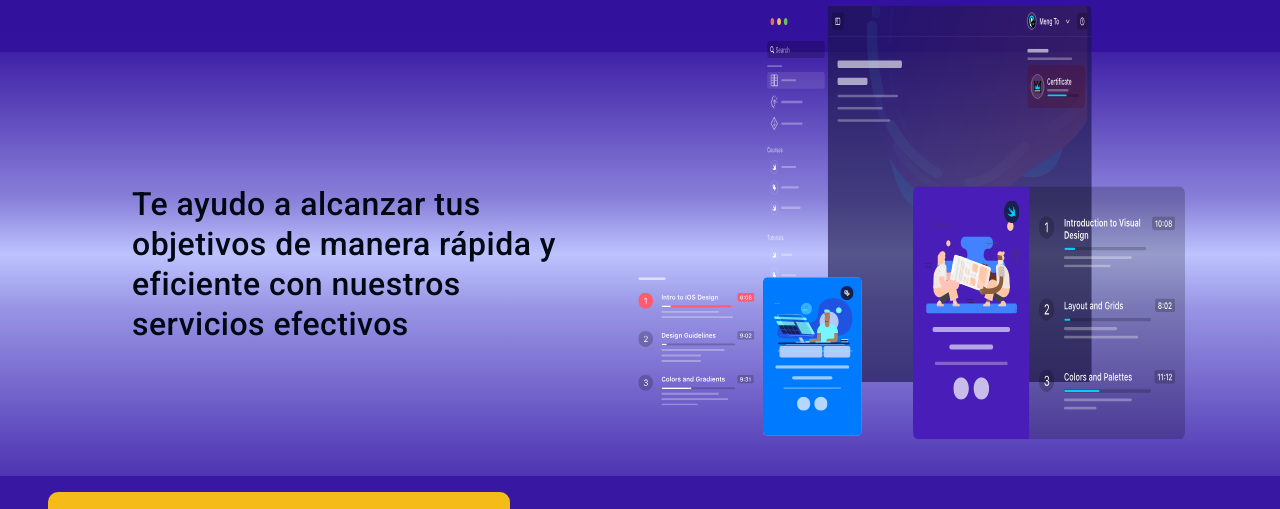
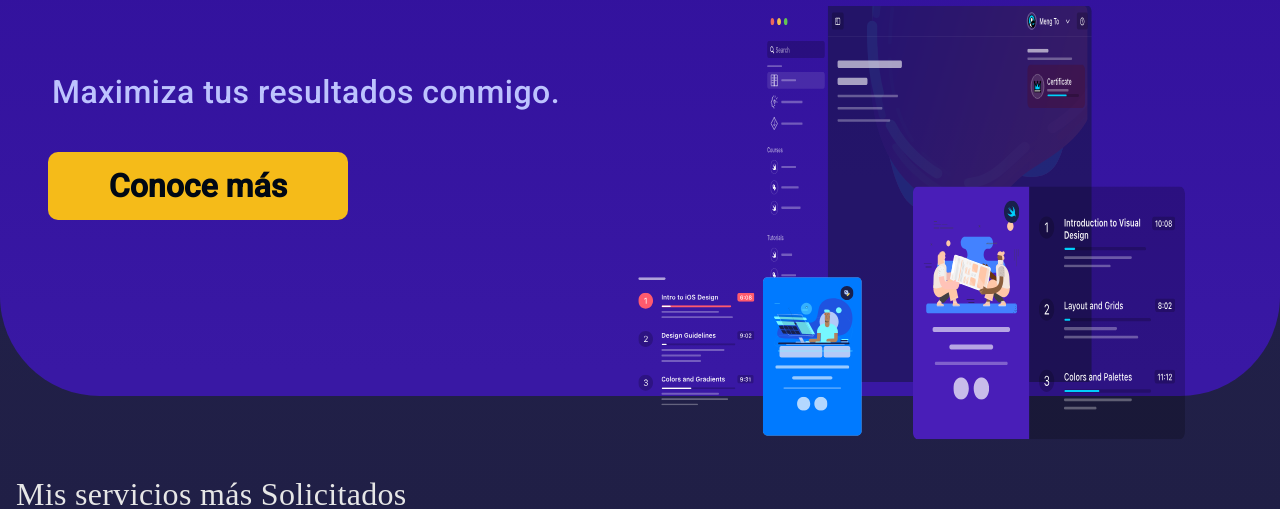
Before and after one commit to DengelLionel/site_dengel, a Next.js app: page / in a window 1280 px wide. Shown: the part 204-713 px from the top of the page. Built offline with nearby package versions, Linux system fonts and the light colour scheme; a web font is replaced by a local one.

Commit message:
align center

```diff
--- a/pages/index.tsx
+++ b/pages/index.tsx
@@ -58,14 +58,11 @@ const[openMenuDesktop,setOpenMenuDesktop]=useState(false)
 
       <main className='bg-gradient-to-t from-secundary2 via-secundary3 to-secundary3 ' >
 
-   {/*   <section className='bg-gradient-to-t from-primary via-secundary to-secundary h-auto rounded-bl-[36px] rounded-br-[90px] overflow-hidden xl:h-[586px] '>
-      <h2 className={styles.textPresent}>Creo apps efectivas con diseño y codificación de calidad</h2>
-     </section> */}
      <section className={styles.fondo}>
      <h2 className={styles.textPresent}>Creo apps efectivas con diseño y codificación de calidad</h2>
 
      <article className={styles.seccion}>
-      <p className=' lg:w-[560px] xl:p-[100px]  xl:w-[650px]'>Te ayudo a alcanzar tus objetivos de manera rápida y eficiente con nuestros servicios efectivos</p>
+      <p className=' lg:w-[560px]'>Maximiza tus resultados conmigo.</p>
      </article>
 
      <article className='hidden lg:flex lg:absolute lg:left-[410px]  lg:top-[170px] xl:absolute xl:left-[630px] xl:top-[210px]'>
--- a/styles/Home.module.css
+++ b/styles/Home.module.css
@@ -4,6 +4,7 @@
   font-size: 36px;
   font-family: 'Rowdies', sans-serif;
   font-weight: 500;
+  text-align: center;
   color: #BDC3FD;
   padding: 16px;
   line-height: 45px;
@@ -20,7 +21,7 @@ margin-bottom: 12px;
   padding-top: 10px;
   padding-bottom: 10px;
   border-radius: 10px;
-  width: 100%;
+  width: 200px;
 }
 .linkNavLittleDesktop{
   color: #fafafa;
@@ -32,18 +33,21 @@ margin-bottom: 12px;
 .fondo{
   background: linear-gradient(180deg, #300F9A 0%, #3918A4 95.7%);
   border-radius: 0 0 100px 100px ;
-
+  display: flex;
+  flex-direction: column;
+  justify-content: center;
+  align-items: center;
 }
 
 .seccion{
-  background: linear-gradient(180deg, rgba(50, 17, 157, 0.38) -5.68%, rgba(153, 149, 229, 0.838142) 34.83%, #BDC3FE 47.72%, rgba(166, 166, 238, 0.87582) 60.61%, rgba(54, 21, 161, 0.26) 112.17%);
+
   padding: 16px;
   font-family: 'Roboto', sans-serif;
   font-weight: 500;
   font-size: 24px;
   line-height: 35px;
   letter-spacing: 0.015em;
-  color: #000814;
+  color: #BDC3FE;
 }
 .misServicios{
   font-family: 'Rowdies';
@@ -61,6 +65,7 @@ color: #E6E6E6;
     font-size: 40px;
     font-family: 'Rowdies', sans-serif;
     font-weight: 500;
+    text-align: center;
     color: #BDC3FD;
     width: 500px;
     padding: 16px;
@@ -68,7 +73,13 @@ color: #E6E6E6;
   letter-spacing: 0.015em;
   margin-bottom: 12px;
   }
+ .fondo{
+display: flex;
+flex-direction: column;
+justify-content: center;
+align-items: center;
 
+ }
   .seccion{
 
     font-family: 'Roboto', sans-serif;
@@ -77,10 +88,11 @@ color: #E6E6E6;
     padding: 16px;
     line-height: 35px;
     letter-spacing: 0.015em;
-    color: #000814;
+    color: #BDC3FE;
   }
   .button{
     font-size: 26px;
+    width: 292px;
   }
 }
 
@@ -106,7 +118,7 @@ color: #E6E6E6;
     line-height: 50px;
     padding: 20px;
     letter-spacing: 0.015em;
-    color: #000814;
+    color: #BDC3FE;
   }
   .button{
     font-size: 32px;
@@ -125,10 +137,10 @@ color: #E6E6E6;
     line-height: 60px;
   letter-spacing: 0.015em;
   margin-bottom: 12px;
-
+  text-align: start;
   }
   .button{
-    width:38%;
+    width:280px;
     font-size: 26px;
   }
   .seccion{
@@ -141,10 +153,15 @@ color: #E6E6E6;
     font-size: 32px;
     line-height: 40px;
     letter-spacing: 0.015em;
-    color: #000814;
+    color: #BDC3FE;
   }
   .fondo{
     padding-bottom:32px;
+    height:600px ;
+    display: flex;
+    flex-direction: column;
+    justify-content:start;
+    align-items: start;
   }
 
 }
@@ -159,10 +176,10 @@ color: #E6E6E6;
     padding: 32px;
     line-height: 60px;
   letter-spacing: 0.015em;
-  margin-bottom: 12px;
+
   }
   .button{
-    width:38%;
+    width:300px;
     font-size: 32px;
   }
   .seccion{
@@ -174,8 +191,10 @@ color: #E6E6E6;
     font-size: 32px;
     line-height: 40px;
     letter-spacing: 0.015em;
-    color: #000814;
-    padding: 32px;
+    color: #BDC3FE;
+    margin-left: 32px;
+    margin-bottom: 32px;
   }
 
+
 }
```
